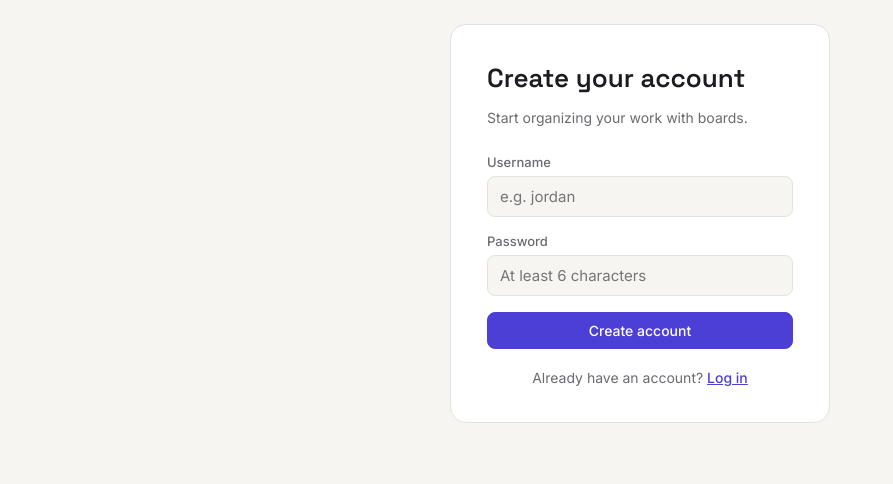
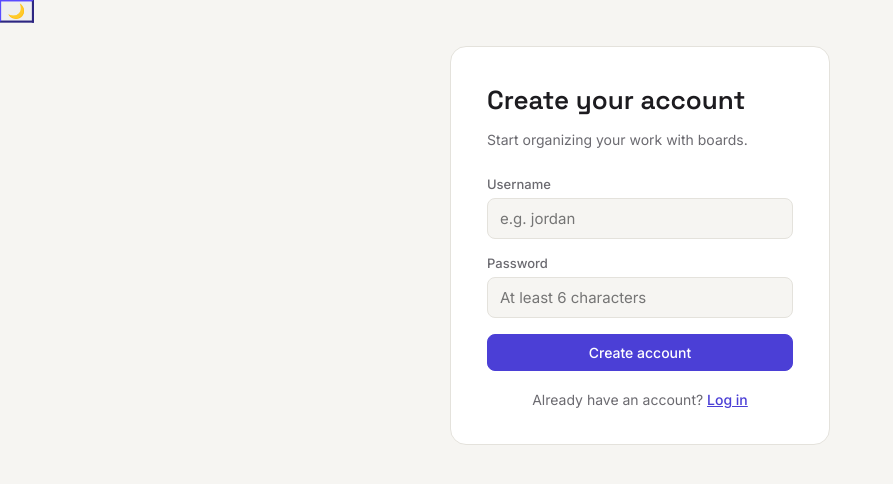
Before and after one commit to n4tly-darkgonet/taskflow, a React (Vite) app in the folder frontend/: page /register in a window 1280 px wide. Shown: the top 484 px of the page, without its empty margins (0-893 px from the left). Built offline with nearby package versions, Linux system fonts and the light colour scheme; no server answers.

Commit message:
Add dark mode toggle

```diff
--- a/frontend/src/App.jsx
+++ b/frontend/src/App.jsx
@@ -1,5 +1,6 @@
 import { Routes, Route, Navigate } from "react-router-dom";
 import { useAuth } from "./context/AuthContext.jsx";
+import ThemeToggle from "./components/ThemeToggle.jsx";
 import Login from "./pages/Login.jsx";
 import Register from "./pages/Register.jsx";
 import Dashboard from "./pages/Dashboard.jsx";
@@ -15,6 +16,8 @@ function RequireAuth({ children }) {
 
 export default function App() {
   return (
+    <>
+      <ThemeToggle />
       <Routes>
         <Route path="/login" element={<Login />} />
         <Route path="/register" element={<Register />} />
@@ -35,5 +38,6 @@ export default function App() {
           }
         />
       </Routes>
+    </>
   );
 }
--- /dev/null
+++ b/frontend/src/components/ThemeToggle.jsx
@@ -0,0 +1,16 @@
+import { useTheme } from "../context/ThemeContext.jsx";
+
+export default function ThemeToggle() {
+  const { theme, toggleTheme } = useTheme();
+
+  return (
+    <button
+      className="theme-toggle"
+      onClick={toggleTheme}
+      aria-label={theme === "light" ? "Switch to dark mode" : "Switch to light mode"}
+      title={theme === "light" ? "Switch to dark mode" : "Switch to light mode"}
+    >
+      {theme === "light" ? "🌙" : "☀️"}
+    </button>
+  );
+}
--- /dev/null
+++ b/frontend/src/context/ThemeContext.jsx
@@ -0,0 +1,41 @@
+// context/ThemeContext.jsx
+// Manages whether the app is in light or dark mode. The choice is saved
+// in the browser's localStorage, so it's remembered next time you visit -
+// this is a real deployed website (not a sandboxed tool), so using
+// localStorage here is completely normal and expected.
+
+import { createContext, useContext, useEffect, useState } from "react";
+
+const ThemeContext = createContext(null);
+
+function getInitialTheme() {
+  const saved = localStorage.getItem("taskflow-theme");
+  if (saved === "light" || saved === "dark") return saved;
+  // No saved preference yet - default to whatever the user's OS/browser prefers.
+  const prefersDark = window.matchMedia("(prefers-color-scheme: dark)").matches;
+  return prefersDark ? "dark" : "light";
+}
+
+export function ThemeProvider({ children }) {
+  const [theme, setTheme] = useState(getInitialTheme);
+
+  // Whenever the theme changes, apply it to the page and remember it.
+  useEffect(() => {
+    document.documentElement.setAttribute("data-theme", theme);
+    localStorage.setItem("taskflow-theme", theme);
+  }, [theme]);
+
+  function toggleTheme() {
+    setTheme((prev) => (prev === "light" ? "dark" : "light"));
+  }
+
+  return (
+    <ThemeContext.Provider value={{ theme, toggleTheme }}>
+      {children}
+    </ThemeContext.Provider>
+  );
+}
+
+export function useTheme() {
+  return useContext(ThemeContext);
+}
--- a/frontend/src/main.jsx
+++ b/frontend/src/main.jsx
@@ -3,14 +3,17 @@ import ReactDOM from "react-dom/client";
 import { BrowserRouter } from "react-router-dom";
 import App from "./App.jsx";
 import { AuthProvider } from "./context/AuthContext.jsx";
+import { ThemeProvider } from "./context/ThemeContext.jsx";
 import "./styles.css";
 
 ReactDOM.createRoot(document.getElementById("root")).render(
   <React.StrictMode>
     <BrowserRouter>
-      <AuthProvider>
-        <App />
-      </AuthProvider>
+      <ThemeProvider>
+        <AuthProvider>
+          <App />
+        </AuthProvider>
+      </ThemeProvider>
     </BrowserRouter>
   </React.StrictMode>
 );
--- a/frontend/src/styles.css
+++ b/frontend/src/styles.css
@@ -1,7 +1,3 @@
-/* Design tokens
-   Palette: paper background, ink text, one confident indigo accent.
-   Space Grotesk for headings (geometric, a bit technical - fits a
-   tool for organizing work), Inter for body copy. */
 :root {
   --paper: #f6f5f2;
   --surface: #ffffff;
@@ -12,9 +8,29 @@
   --accent-soft: #ecebfc;
   --accent-ink: #2f2799;
   --danger: #c4432f;
+  --danger-bg: #fbeceb;
+  --danger-line: #f0c9c4;
+  --column-bg: #efeee9;
 
   --font-display: "Space Grotesk", sans-serif;
   --font-body: "Inter", sans-serif;
+}
+
+/* Dark mode - same layout, different palette. Applied via a data-theme
+   attribute on <html>, toggled in ThemeContext.jsx. */
+[data-theme="dark"] {
+  --paper: #17161a;
+  --surface: #221f26;
+  --ink: #f2f1f4;
+  --ink-soft: #a5a2ac;
+  --line: #34313a;
+  --accent: #8b7fff;
+  --accent-soft: #2b2660;
+  --accent-ink: #cfc9ff;
+  --danger: #ff7a68;
+  --danger-bg: #3a2224;
+  --danger-line: #5c2e2e;
+  --column-bg: #201d24;
 }
 
 * {
@@ -27,6 +43,7 @@ body {
   color: var(--ink);
   font-family: var(--font-body);
   -webkit-font-smoothing: antialiased;
+  transition: background-color 0.2s ease, color 0.2s ease;
 }
 
 h1, h2, h3 {
@@ -187,9 +204,9 @@ a {
 }
 
 .error-banner {
-  background: #fbeceb;
+  background: var(--danger-bg);
   color: var(--danger);
-  border: 1px solid #f0c9c4;
+  border: 1px solid var(--danger-line);
   border-radius: 8px;
   padding: 10px 14px;
   font-size: 13px;
@@ -323,8 +340,9 @@ a {
   align-items: flex-start;
 }
 
+
 .column {
-  background: #efeee9;
+  background: var(--column-bg);
   border-radius: 12px;
   width: 280px;
   min-width: 280px;
@@ -434,7 +452,7 @@ a {
 
 .due-badge-overdue {
   color: var(--danger);
-  background: #fbeceb;
+  background: var(--danger-bg);
 }
 
 .add-task-form input:focus {
@@ -478,10 +496,25 @@ a {
   color: var(--ink);
 }
 
-.loading-screen {
-  flex: 1;
+.loading-screen .theme-toggle {
+  position: fixed;
+  bottom: 20px;
+  right: 20px;
+  z-index: 100;
+  width: 44px;
+  height: 44px;
+  border-radius: 50%;
+  border: 1px solid var(--line);
+  background: var(--surface);
+  font-size: 18px;
   display: flex;
   align-items: center;
   justify-content: center;
-  color: var(--ink-soft);
+  box-shadow: 0 2px 10px rgba(0, 0, 0, 0.12);
+  transition: transform 0.15s ease, border-color 0.15s ease;
 }
+
+.theme-toggle:hover {
+  border-color: var(--accent);
+  transform: scale(1.06);
+}
```
Lines whose indentation alone changed are shown as unchanged.
